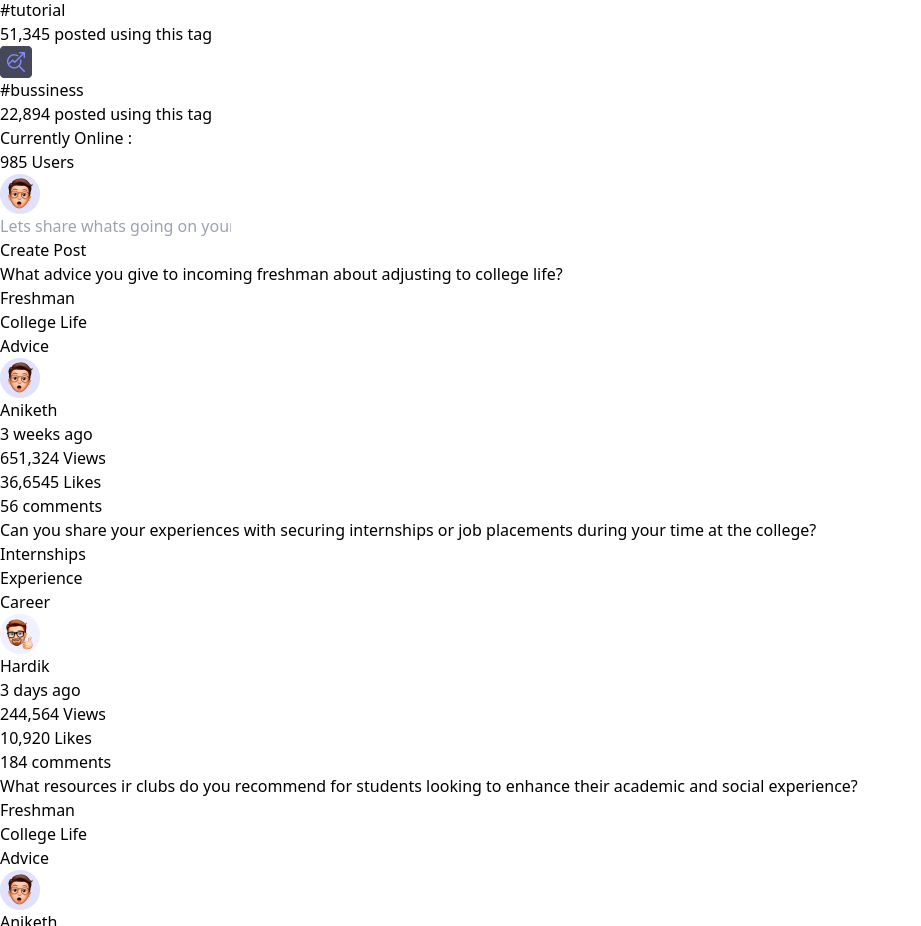
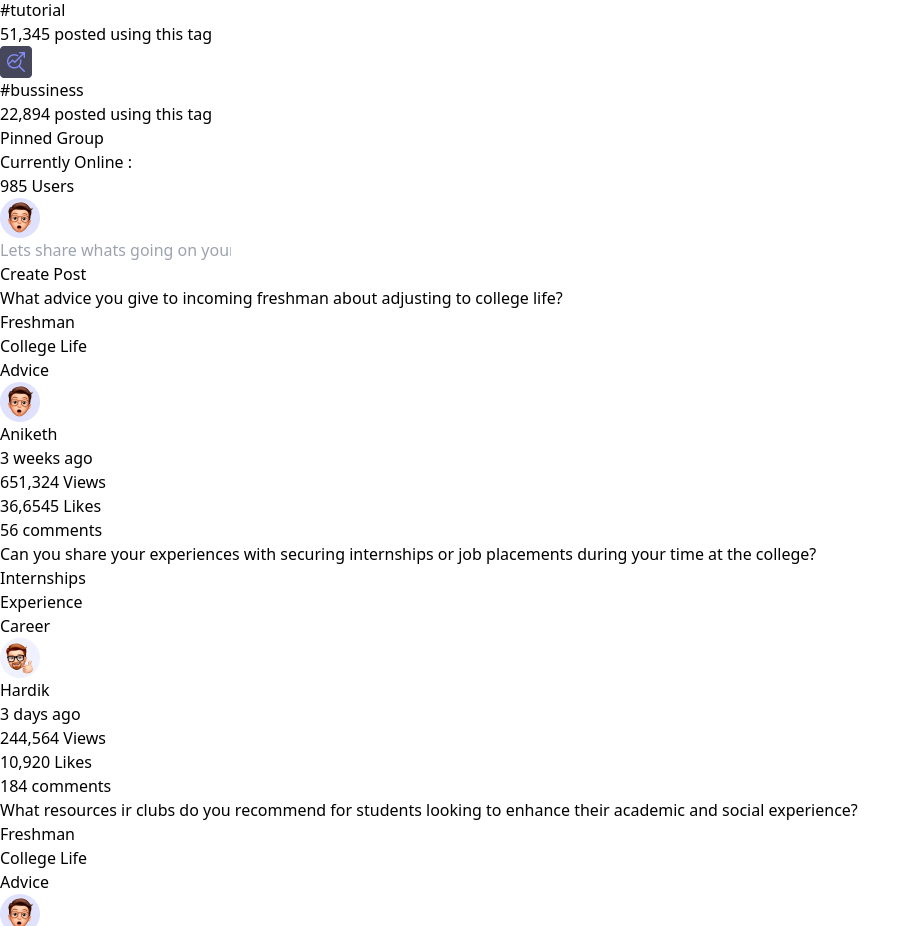
Before and after one commit to Yaswanth-2874/Uni-Buddy, a React (Vite) app in the folder frontend/: page / in a window 1280 px wide. Shown: the part 889-1815 px from the top of the page, without its empty margins (0-921 px from the left). Built offline with nearby package versions, Linux system fonts and the light colour scheme.

Commit message:
04-10-2024 7:24 pm commit

```diff
--- a/frontend/src/Components/Hero.jsx
+++ b/frontend/src/Components/Hero.jsx
@@ -177,7 +177,7 @@ function Hero() {
                </div>
          </div>
          <div className='bg-[#262d34] w-[90%] h-80 rounded-2xl'>
-
+             <div className='text-white text-center p-2 text-md font-bold font-sans'>Pinned Group  </div>
          </div>
          <div className='bg-[#262d34] flex flex-col text-center p-2 font-bold  text-white w-[90%] h-20 rounded-2xl'>
             <div className='text-center'>
```
